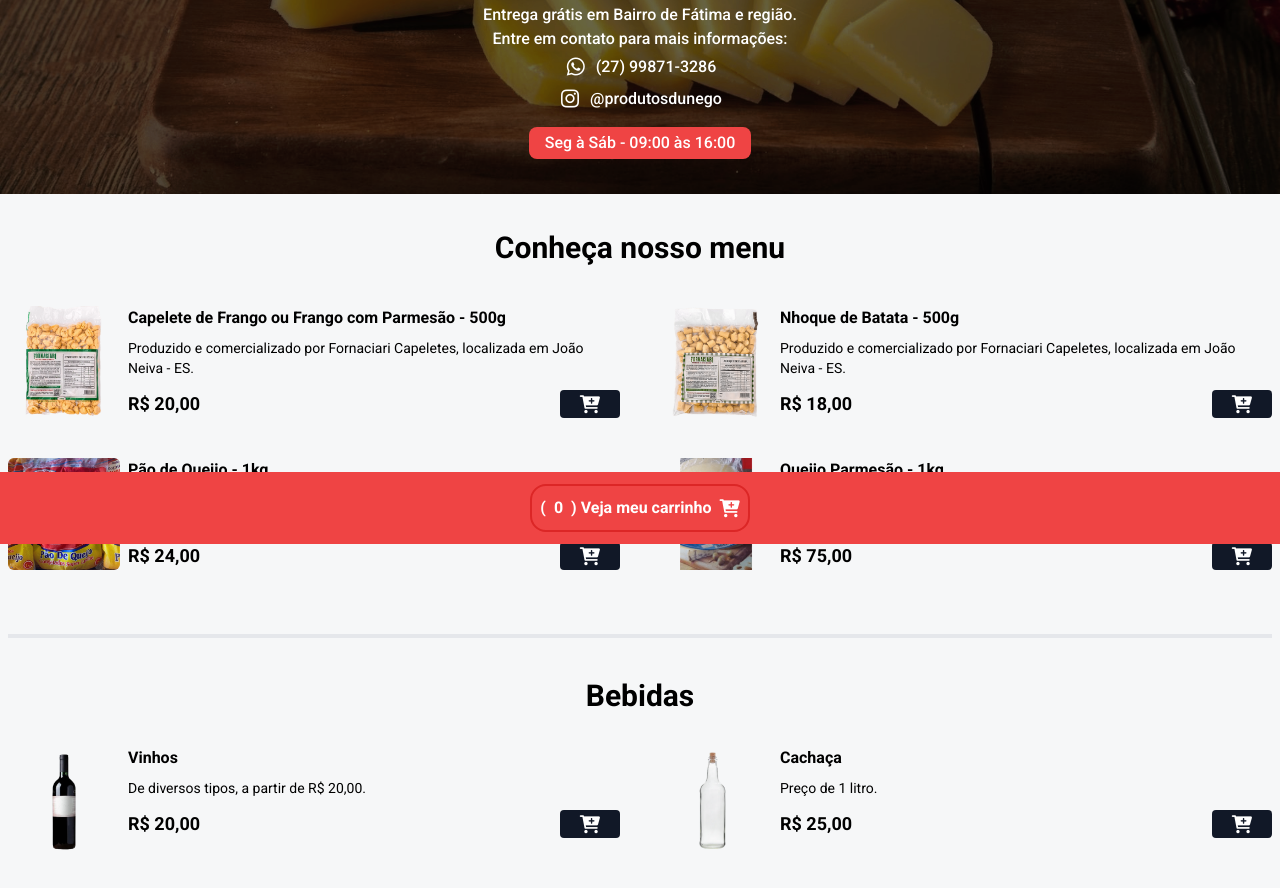
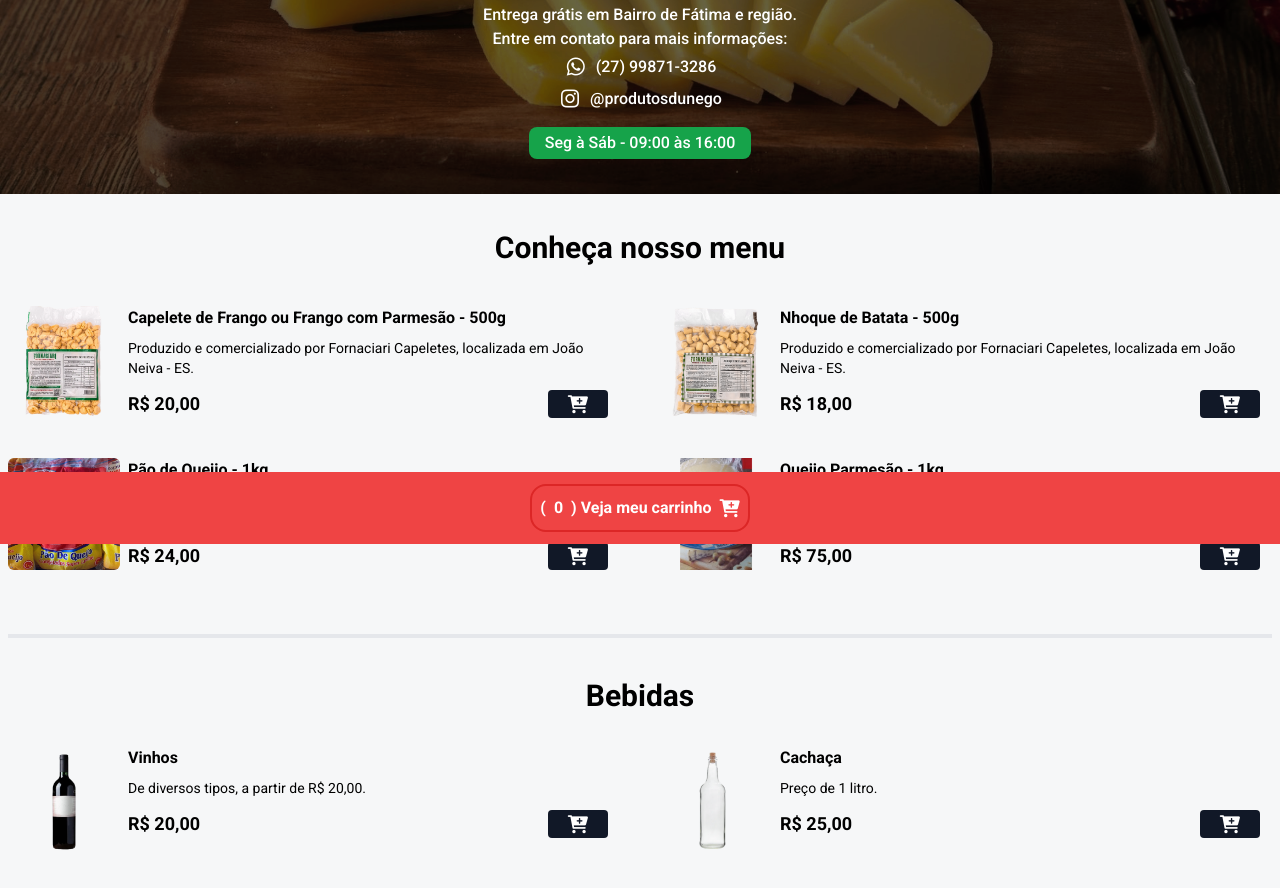
Before and after one commit to Igorx26/ProdutosDuNego, a website: page index.html in a window 1280 px wide. Shown: the part 256-1144 px from the top of the page. Drawn offline with nearby package versions, Linux system fonts and the light colour scheme.

Commit message:
product update

```diff
--- a/index.html
+++ b/index.html
@@ -120,7 +120,7 @@
               Produzido e comercializado por Fornaciari Capeletes, localizada em
               João Neiva - ES.
             </p>
-            <div class="flex items-center gap-2 justify-between mt-3">
+            <div class="flex items-center gap-2 justify-between mt-3 pr-3">
               <p class="font-bold text-lg">R$ 20,00</p>
               <button
                 class="bg-gray-900 px-5 rounded add-to-cart-btn"
@@ -147,7 +147,7 @@
               Produzido e comercializado por Fornaciari Capeletes, localizada em
               João Neiva - ES.
             </p>
-            <div class="flex items-center gap-2 justify-between mt-3">
+            <div class="flex items-center gap-2 justify-between mt-3 pr-3">
               <p class="font-bold text-lg">R$ 18,00</p>
               <button
                 class="bg-gray-900 px-5 rounded add-to-cart-btn"
@@ -174,7 +174,7 @@
               Aproximadamente 40 unidades, fabricado pela Sabor Mineiro,
               localizado em Serra - ES.
             </p>
-            <div class="flex items-center gap-2 justify-between mt-3">
+            <div class="flex items-center gap-2 justify-between mt-3 pr-3">
               <p class="font-bold text-lg">R$ 24,00</p>
               <button
                 class="bg-gray-900 px-5 rounded add-to-cart-btn"
@@ -201,7 +201,7 @@
               Preço do kg, corto do tamanho desejado, fabricado pela Sabor do
               Leito em Malacacheta - MG.
             </p>
-            <div class="flex items-center gap-2 justify-between mt-3">
+            <div class="flex items-center gap-2 justify-between mt-3 pr-3">
               <p class="font-bold text-lg">R$ 75,00</p>
               <button
                 class="bg-gray-900 px-5 rounded add-to-cart-btn"
@@ -240,7 +240,7 @@
             <p class="font-bold">Vinhos</p>
             <p class="text-sm pt-2">De diversos tipos, a partir de R$ 20,00.</p>
 
-            <div class="flex items-center gap-2 justify-between mt-3">
+            <div class="flex items-center gap-2 justify-between mt-3 pr-3">
               <p class="font-bold text-lg">R$ 20,00</p>
               <button
                 class="bg-gray-900 px-5 rounded add-to-cart-btn"
@@ -265,7 +265,7 @@
             <p class="font-bold">Cachaça</p>
             <p class="text-sm pt-2">Preço de 1 litro.</p>
 
-            <div class="flex items-center gap-2 justify-between mt-3">
+            <div class="flex items-center gap-2 justify-between mt-3 pr-3">
               <p class="font-bold text-lg">R$ 25,00</p>
               <button
                 class="bg-gray-900 px-5 rounded add-to-cart-btn"
--- a/script.js
+++ b/script.js
@@ -222,7 +222,7 @@ checkoutBtn.addEventListener("click", function () {
 function checkRestaurantOpen() {
   const data = new Date();
   const hour = data.getHours();
-  return hour >= 9 && hour <= 16;
+  return hour >= 9 && hour <= 22;
 }
 
 const spanItem = document.getElementById("date-span");
```
Also changed, not shown: styles/output.css.
